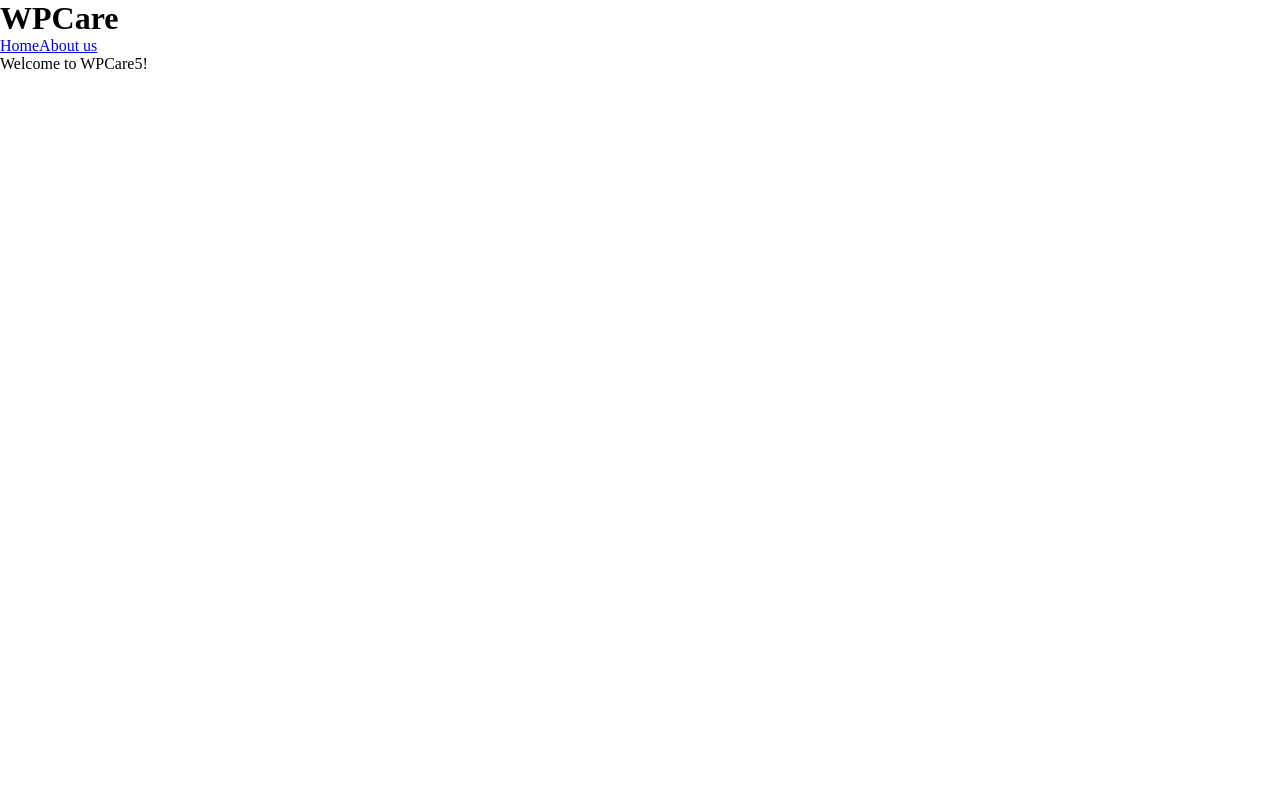
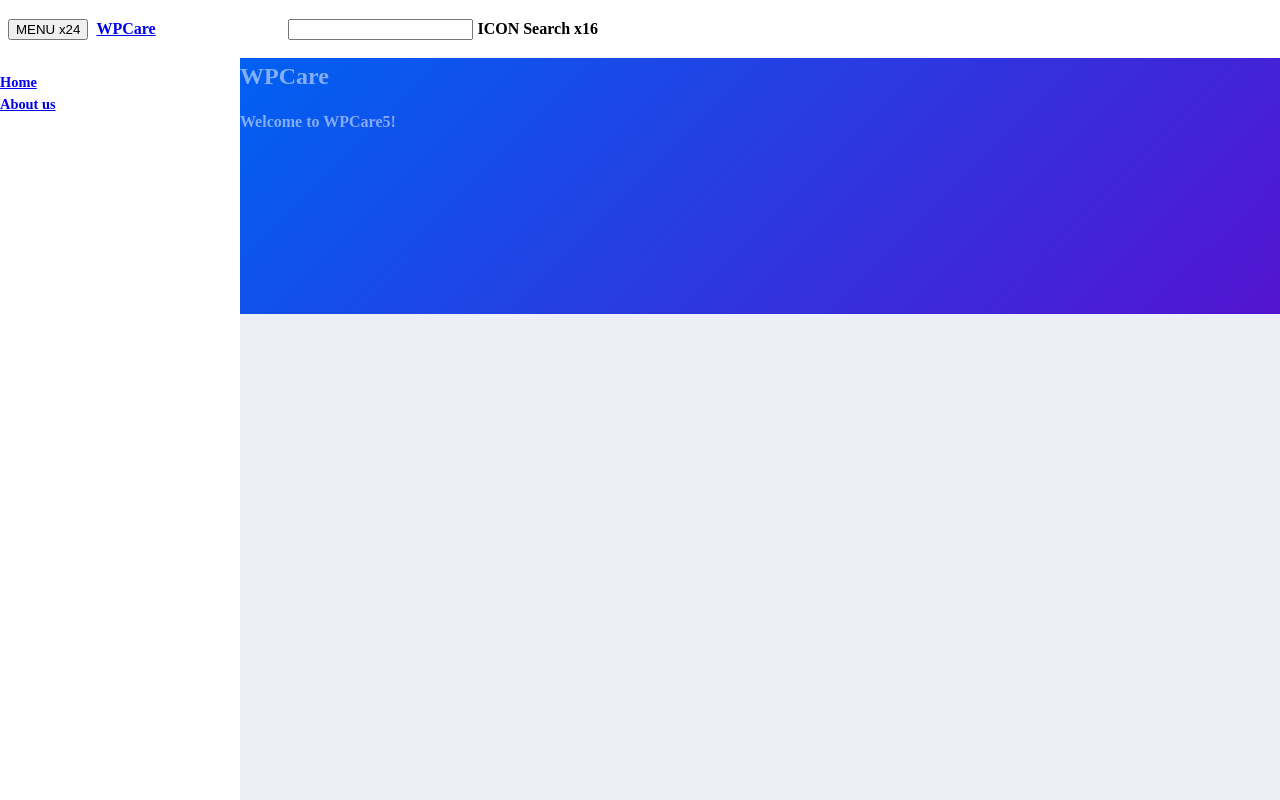
Before and after one commit to vangamo/wpcare5, an Astro site in the folder astro_mockup/: page / in a window 1280 px wide. Built offline with nearby package versions, Linux system fonts and the light colour scheme; Astro itself is replaced by a stand-in of ours.

Commit message:
Add layout styles.

```diff
--- a/astro_mockup/src/components/Navigation.astro
+++ b/astro_mockup/src/components/Navigation.astro
@@ -1,18 +1,11 @@
 ---
 ---
 
-<style lang="scss">
-  .menu {
-    &__list {
-      display: flex;
-      list-style-type: none;
-    }
-  }
-</style>
-
-<nav class="menu">
-  <ul class="menu__list">
-    <li><a href="/">Home</a></li>
-    <li><a href="/about">About us</a></li>
-  </ul>
-</nav>
+<section class="sidenav shadow-right">
+  <nav class="sidenav__menu">
+    <ul>
+      <li><a href="/">Home</a></li>
+      <li><a href="/about">About us</a></li>
+    </ul>
+  </nav>
+</section>
--- a/astro_mockup/src/layouts/BaseLayout.astro
+++ b/astro_mockup/src/layouts/BaseLayout.astro
@@ -2,7 +2,7 @@
 import Navigation from '../components/Navigation.astro';
 import '../styles/main.scss';
 
-const { pageTitle } = Astro.props;
+const { pageTitle, name = '', description='' } = Astro.props;
 ---
 
 <html lang="en">
@@ -13,14 +13,39 @@ const { pageTitle } = Astro.props;
     <meta name="generator" content={Astro.generator} />
     <title>WPCare</title>
   </head>
-  <body>
+  <body class="app">
     <header class="header">
-      <h1>{pageTitle}</h1>
-      <Navigation />
+      <button class="btn btn-icon">MENU x24</button>
+      <a href="/">
+        <h1 class="header__title">WPCare</h1>
+      </a>
+
+      <form>
+        <div class="inputgroup all">
+          <input class="inputgroup--input" type="text" name="search" id="header_search">
+          ICON Search x16
+        </div>
+      </form>
+
     </header>
 
-    <main>
-      <slot />
+    <Navigation />
+
+    <main class="main">
+      <section class={name}>
+        <div class="main__background"></div>
+        <div class="main__wrapper">
+          <div class="main__header">
+            <h2 class="main__title">{pageTitle}</h2>
+            <p class="main__description">{description}</p>
+          </div>
+          <div class="content">
+
+            <slot />
+
+          </div>
+        </div>
+      </section>
     </main>
   </body>
 </html>
--- /dev/null
+++ b/astro_mockup/src/styles/core/_effects.scss
@@ -0,0 +1,7 @@
+.shadow {
+  box-shadow: 0 .15rem 1.75rem 0 rgba(33,40,50,.15)!important
+}
+
+.shadow-right {
+  box-shadow: .15rem 0 1.75rem 0 rgba(33,40,50,.15)!important
+}
--- /dev/null
+++ b/astro_mockup/src/styles/core/_layout.scss
@@ -0,0 +1,43 @@
+.app {
+  position: relative;
+  height: 100vh;
+}
+
+.main {
+  position: absolute;
+  top: $height_header;
+  left: $width_sidenav;
+  width: calc(100vw - $width_sidenav);
+  height: calc(100vh - $height_header);
+  z-index: 0;
+
+  overflow-x: hidden;
+  overflow-y: scroll;
+  background-color: #ecf0f6;
+  color: hsla(0,0%,100%,.5);
+  transition: left .15s ease-in-out, width .15s ease-in-out;
+
+
+  &__background {
+    width: 100%;
+    height: $height_gradient_background;
+    position: absolute;
+    z-index: -1;
+
+    background-color: #0061f2!important;
+    background-image: linear-gradient(135deg,#0061f2,rgba(105,0,199,.8))!important;
+  }
+}
+
+
+
+/*
+.hidden+.main {
+  left: 0;
+  width: 100vw;
+  @include desktop() {
+    left: $width_sidenav;
+    width: calc(100vw - $width_sidenav);
+  }
+}
+*/
--- /dev/null
+++ b/astro_mockup/src/styles/core/_measures.scss
@@ -0,0 +1,4 @@
+$height_header: 3.625rem;
+$height_loginbox: 3rem;
+$height_gradient_background: 16rem;
+$width_sidenav: 15rem;
--- /dev/null
+++ b/astro_mockup/src/styles/core/_mixins.scss
@@ -0,0 +1,27 @@
+$tablet_breakpoint: 768px;
+$desktop_breakpoint: 1280px;
+
+
+@mixin mobile_only() {
+  @media screen and (max-width: $tablet_breakpoint) {
+    @content;
+  }
+}
+
+@mixin tablet() {
+  @media screen and (min-width: $tablet_breakpoint) and (orientation: portrait) {
+    @content;
+  }
+  @media screen and (orientation: landscape) {
+    @content;
+  }
+}
+
+@mixin desktop() {
+  @media screen and (min-width: $desktop_breakpoint) {
+    @content;
+  }
+  @media screen and (min-width: $tablet_breakpoint) and (orientation: landscape) {
+    @content;
+  }
+}
--- a/astro_mockup/src/styles/core/_reset.scss
+++ b/astro_mockup/src/styles/core/_reset.scss
@@ -1,5 +1,18 @@
 * {
-  margin: 0;
-  padding: 0;
   box-sizing: border-box;
 }
+
+body {
+  font-weight: 600;
+  line-height: 1.5;
+  margin: 0;
+}
+
+ul {
+  list-style-type: none;
+  padding: 0;
+}
+
+dd, dl, h1, h2, h3 {
+  margin: 0;
+}
--- /dev/null
+++ b/astro_mockup/src/styles/layout/_header.scss
@@ -0,0 +1,49 @@
+.header {
+  position: fixed;
+  left: 0;
+  right: 0;
+  top: 0;
+  z-index: 2;
+  height: $height_header;
+
+  display: flex;
+  flex-wrap: nowrap;
+  justify-content: flex-start;
+  align-items: center;
+
+  background-color: #fff;
+
+
+  &__title {
+    margin-left: .5rem;
+    width: 12rem;
+
+    font-size: 1rem;
+    font-weight: 800;
+  }
+
+  .btn-icon {
+    margin-left: .5rem;
+    order: 0
+  }
+
+  .mobile,.tablet,.desktop {
+    display: none;
+  }
+
+  @include mobile_only {
+    .mobile {
+      display: block;
+    }
+  }
+  @include tablet {
+    .tablet {
+      display: block;
+    }
+  }
+  @include desktop {
+    .desktop {
+      display: block;
+    }
+  }
+}
--- /dev/null
+++ b/astro_mockup/src/styles/layout/_navigation.scss
@@ -0,0 +1,13 @@
+.sidenav {
+  width: $width_sidenav;
+  height: 100vh;
+  z-index: 0;
+
+  font-size: .9rem;
+
+  &__menu {
+    height: calc( 100vh - $height_header - $height_loginbox );
+    transform: translateY($height_header);
+    overflow: hidden scroll;
+  }
+}
--- a/astro_mockup/src/styles/main.scss
+++ b/astro_mockup/src/styles/main.scss
@@ -1 +1,9 @@
 @import './core/reset';
+@import './core/mixins';
+@import './core/measures';
+@import './core/colors';
+@import './core/effects';
+@import './core/layout';
+
+@import './layout/header';
+@import './layout/navigation';
```
Also changed, not shown: astro_mockup/src/styles/core/_colors.scss (added).
